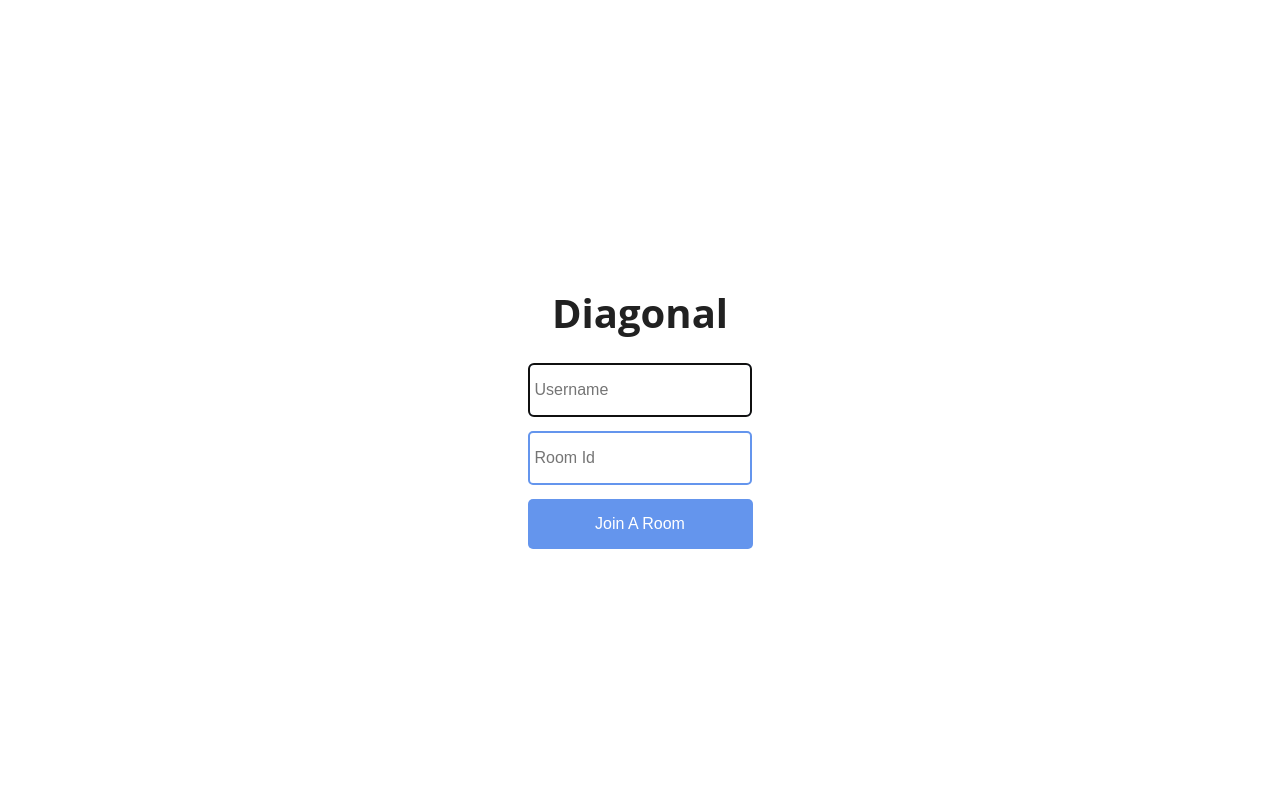
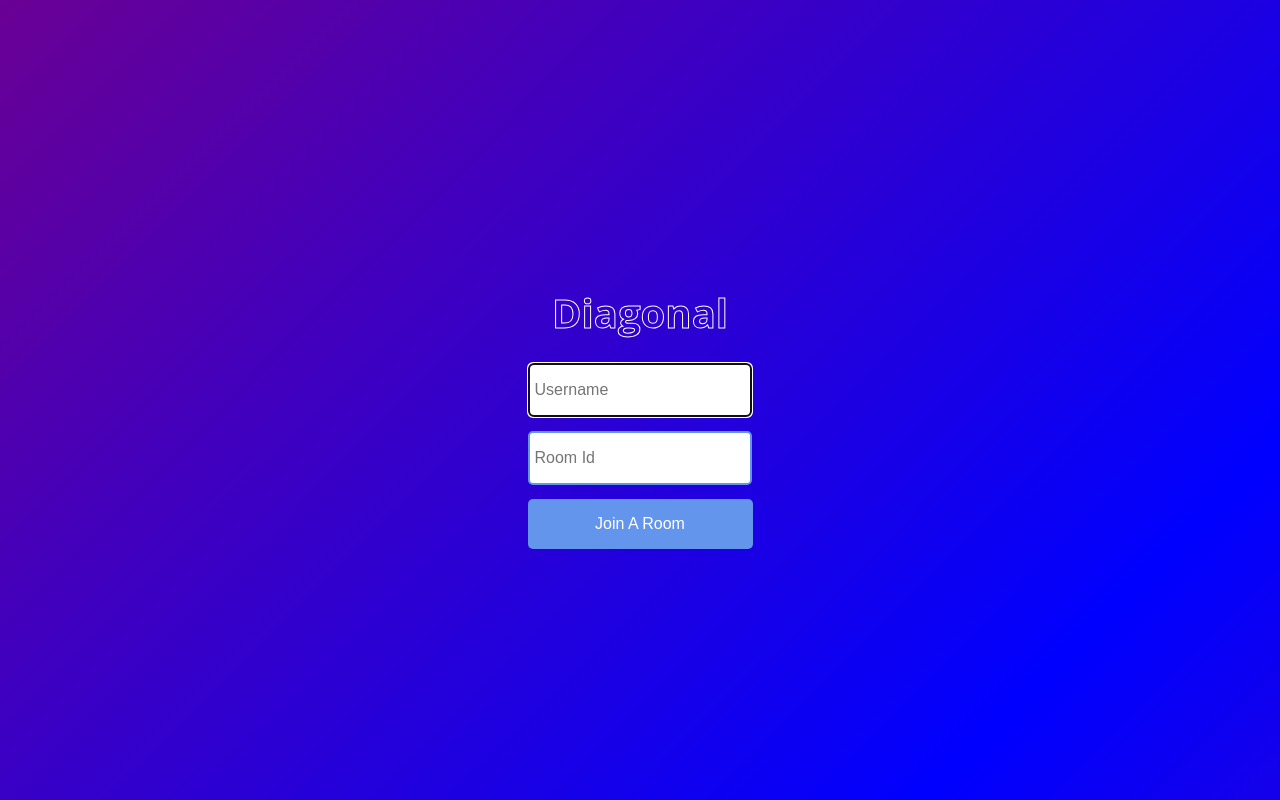
Before and after one commit to itsvaibhavmishra/Project-Diagonal, a React (Create React App) app in the folder client/: page / in a window 1280 px wide. Built offline with nearby package versions, Linux system fonts and the light colour scheme; no server answers; the HTML template or start-up script is replaced by a standard one.

Commit message:
Added some more css

```diff
--- a/client/src/App.css
+++ b/client/src/App.css
@@ -1,12 +1,28 @@
 .App {
   width: 100vw;
   height: 100vh;
-  background: #fff;
+  z-index: 1;
+	background: linear-gradient(-45deg, red, blue, red);
+	background-size: 400% 400%;
+	animation: animate 15s ease infinite;
+
   color: #212121;
   font-family: "Open Sans", sans-serif;
   display: grid;
   place-items: center;
 }
+@keyframes animate {
+	0% {
+		background-position: 0% 50%;
+	}
+	50% {
+		background-position: 100% 50%;
+	}
+	100% {
+		background-position: 0% 50%;
+	}
+}
+
 body {
   margin: 0%;
   padding: 0%;
@@ -22,6 +38,9 @@ body {
 .joinChatContainer h3 {
   font-size: 2.5rem;
   margin-bottom: 1rem;
+  color: white;
+  -webkit-text-fill-color: transparent;
+  -webkit-text-stroke-width: 1px;
 }
 .joinChatContainer input {
   width: 210px;
```
